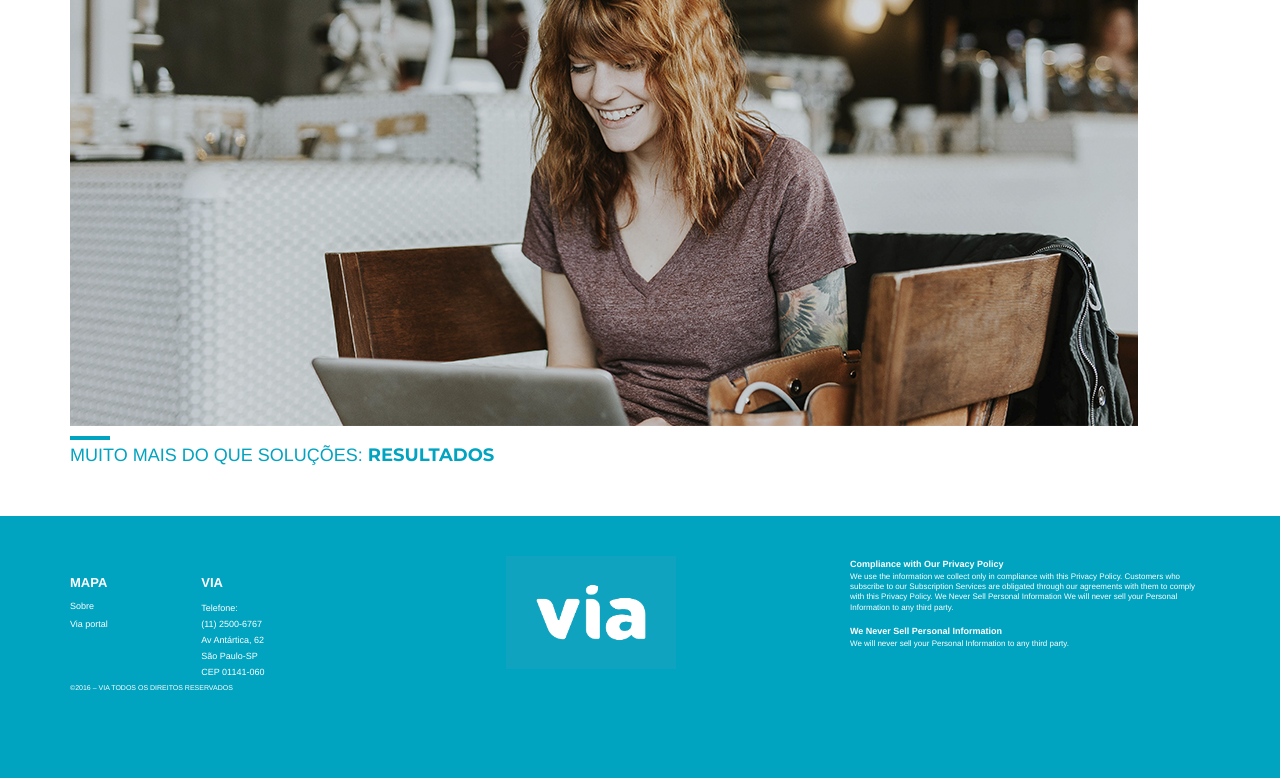
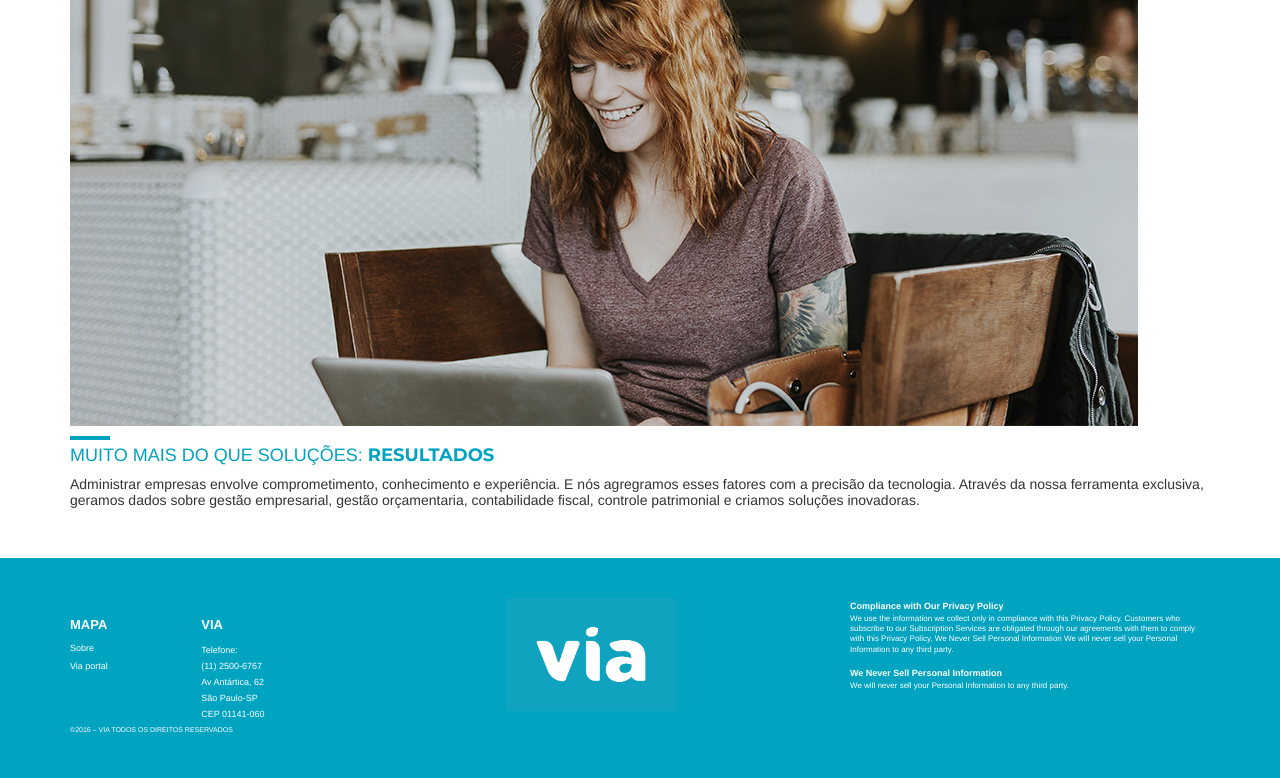
Before and after one commit to Garagemi9Lab/projeto_via_hotsite, a Laravel app: page /sobre in a window 1280 px wide. Shown: the part 141-919 px from the top of the page. Before the commit the page ends 831 px from the top, so only its background shows below. Run offline with Laravel 8, Linux system fonts and the light colour scheme.

Commit message:
Cadastro na base de dados do segundo formulario

```diff
--- a/hotsite/public/via/assets/js/functions.js
+++ b/hotsite/public/via/assets/js/functions.js
@@ -57,16 +57,19 @@
 
         let dt = $('#download').serializeArray();
         //console.log(dt);
+        $('#response').addClass("alert alert-success").removeClass('alert-danger').html('Aguarde, logo seu download irá iniciar!');
 
         $.post('/leed',dt, function(data){
             $('#pdf')[0].click();
+            $('#response').hide();
         },'JSON')
             .fail(function(data){
                 if( data.status === 422 ) {
                     var errors = $.parseJSON(data.responseText);
+                    $('#response').html('');
                     $.each(errors, function (key, value) {
                         // console.log(key+ " " +value);
-                        $('#response').addClass("alert alert-danger");
+                        $('#response').addClass("alert alert-danger").removeClass('alert-success');
 
                         if($.isPlainObject(value)) {
                             $.each(value, function (key, value) {
@@ -81,7 +84,8 @@
                         }
                     });
                 }
-            });
+            })
+
 
         //$(this).submit();
     });
@@ -103,6 +107,31 @@
         // Cancels the form's submit action.
         event.preventDefault();
         $(this).hide();
+        let dt = $('#form-register').serializeArray();
+
+        $.post('/leed',dt, function(data){
+            $('#form-register').hide();
+        },'JSON')
+            .fail(function(data){
+                if( data.status === 422 ) {
+                    var errors = $.parseJSON(data.responseText);
+                    $('.response').html('');
+                    $.each(errors, function (key, value) {
+                        // console.log(key+ " " +value);
+                        $('.response').addClass("alert alert-danger").removeClass('alert-success');
+
+                        if($.isPlainObject(value)) {
+                            $.each(value, function (key, value) {
+                                //console.log(key+ " " +value);
+                                $('.response').show().append(value+"<br/>");
+                            });
+                        }else{
+                            //$('#response').show().append(value+"<br/>"); //this is my div with messages
+                        }
+                    });
+                }
+            })
+
         $(".response").removeAttr('hidden');
     });
 })(jQuery);
--- a/hotsite/resources/views/page-sobre.blade.php
+++ b/hotsite/resources/views/page-sobre.blade.php
@@ -14,6 +14,13 @@
                         <img src="{{ asset('via/assets/images/sobre-a-via.jpg') }}">
                         <h1 class="title">Muito mais do que soluções:<span> resultados</span></h1>
                         <?php //echo the_content(); ?>
+                        <p>Administrar empresas envolve comprometimento,
+                            conhecimento e experiência. E nós agregramos
+                            esses fatores com a precisão da tecnologia.
+                            Através da nossa ferramenta exclusiva, geramos
+                            dados sobre gestão empresarial, gestão orçamentaria,
+                            contabilidade fiscal, controle patrimonial e criamos soluções
+                            inovadoras.</p>
                     </div>
                 </div>
             </div>
--- a/hotsite/resources/views/templates/cadastro.blade.php
+++ b/hotsite/resources/views/templates/cadastro.blade.php
@@ -6,11 +6,12 @@
                 <h2 class="title"><span>Faça seu cadastramento</span> e entraremos em contato</h2>
 
                 <form action="{{ route('leed') }}" method="post" id="form-register">
+
                     <div>
                         <input type="email" name="email" placeholder="E-mail" required>
                         <div hidden="hidden" class="fields-hidden">
-                            <input type="text" name="nome" placeholder="Nome completo" required>
-                            <input type="text" name="nome-empresa" placeholder="Nome da empresa" required>
+                            <input type="text" name="name" placeholder="Nome completo" required>
+                            <input type="text" name="empresa" placeholder="Nome da empresa" required>
                             <input type="tel" name="celular" placeholder="Celular" required>
                             <input type="submit" class="submit" placeholder="Cadastrar">
                         </div>
```
